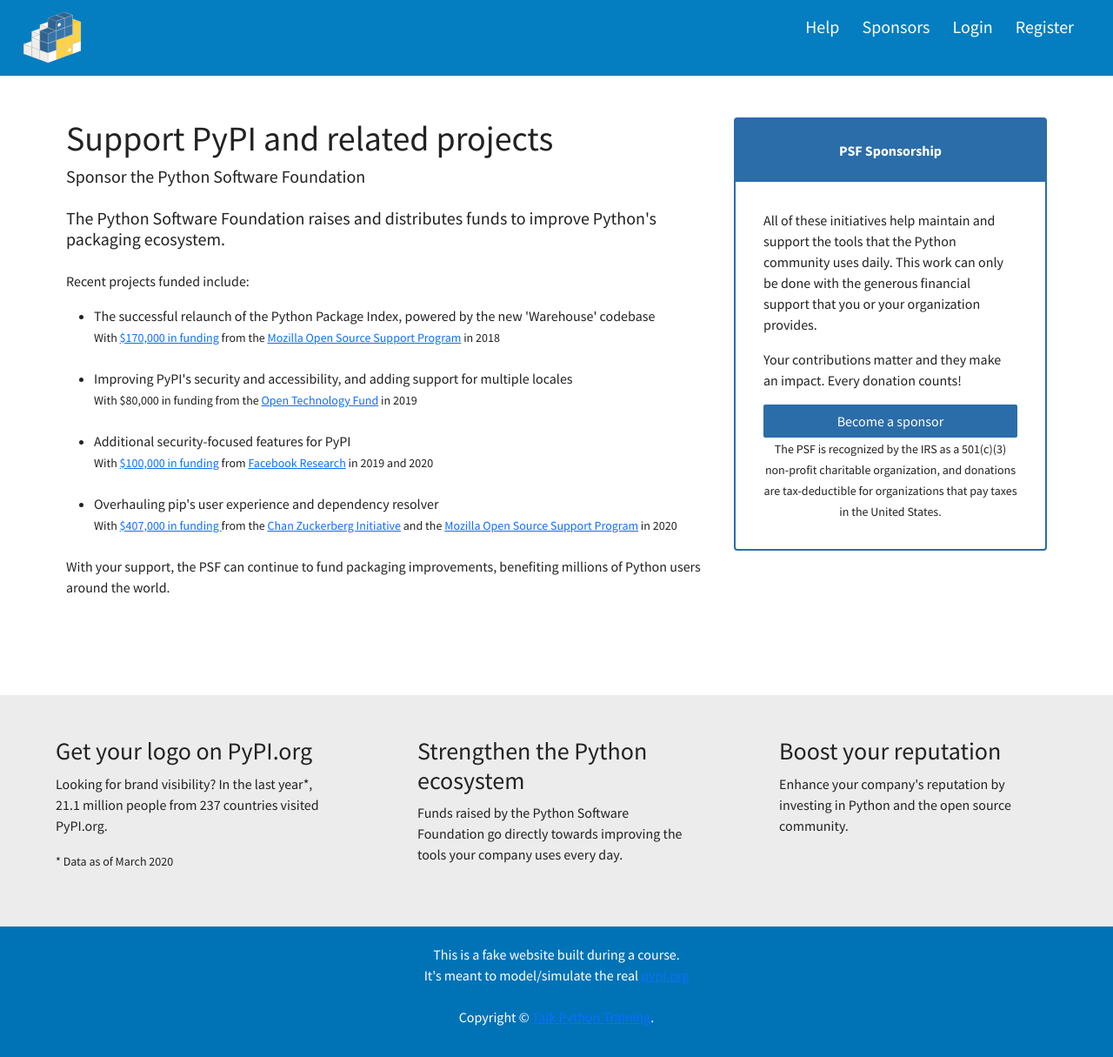
After one commit to BigMoonTech/PypiClone, a Flask app: page /sponsors in a window 1280 px wide. The commit adds this page. Shown: the whole page at 87% size. Run offline with Flask 2, Linux system fonts and the light colour scheme; some libraries are stand-ins or nearby versions.

Commit message:
Sponsor page added
Added a sponsor page. Added the css in its own file in the static directory. Created a new blueprint for the sponsor page and registered it in the app.py file.
Added an __init__.py to the project root.

```diff
--- a/pypi_org/app.py
+++ b/pypi_org/app.py
@@ -40,11 +40,13 @@
     from pypi_org.views import home_views
     from pypi_org.views import package_views
     from pypi_org.views import account_views
+    from pypi_org.views import sponsor_views
 
     app.register_blueprint(cms_views.blueprint)
     app.register_blueprint(home_views.blueprint)
     app.register_blueprint(package_views.blueprint)
     app.register_blueprint(account_views.blueprint)
+    app.register_blueprint(sponsor_views.blueprint)
 
 
 if __name__ == '__main__':
--- /dev/null
+++ b/pypi_org/static/css/sponsors.css
@@ -0,0 +1,49 @@
+.btn-sponsor {
+    background-color: #2B6DA8;
+    color: white;
+    border-radius: 2px;
+}
+
+.btn-sponsor:hover {
+    color: white;
+    background-color: #265377;
+}
+
+.card-body {
+    padding: 2rem 2rem;
+}
+
+.card {
+    height: auto;
+}
+
+.container-sponsor {
+    margin-left: 0;
+    margin-right: 0;
+}
+
+.sponsor {
+    margin: 3rem 4rem;
+}
+
+.sponsor-benefits {
+    background-color: #ECECEC;
+    display: inline-flex;
+    margin-left: 0;
+    margin-right: 0;
+}
+
+.sponsor-card {
+    border-color: #2B6DA8;
+    border-width: 2px;
+}
+
+.sponsor-card-header {
+    background-color: #2B6DA8;
+    color: white;
+    height: auto;
+}
+
+li {
+    margin-bottom: 1.5rem;
+}
--- a/pypi_org/templates/shared/_layout.html
+++ b/pypi_org/templates/shared/_layout.html
@@ -34,10 +34,10 @@
                 <div class="collapse navbar-collapse" id="navbar">
                     <ul class="navbar-nav ms-auto">
                         <li class="nav-item">
-                            <a class="nav-link" href="/">Donate</a>
+                            <a class="nav-link" href="/">Help</a>
                         </li>
                         <li class="nav-item">
-                            <a class="nav-link" href="/about">Help</a>
+                            <a class="nav-link" href="/sponsors">Sponsors</a>
                         </li>
 
                         {% if user_id %}
--- /dev/null
+++ b/pypi_org/templates/sponsors/sponsors.html
@@ -0,0 +1,110 @@
+{% extends "shared/_layout.html" %}
+
+{% block title %}About PiPi{% endblock %}
+
+{% block additional_css %}
+    <link rel="stylesheet" href="/static/css/sponsors.css">
+{% endblock %}
+
+{% block main_content %}
+    <div class="container-sponsor">
+        <div class="row sponsor">
+            <div class="col-lg-8">
+                <div class="mb-4">
+                    <h1>Support PyPI and related projects</h1>
+                    <h5>Sponsor the Python Software Foundation</h5>
+                </div>
+                <div class="mb-4">
+                    <h5>The Python Software Foundation raises and distributes funds to improve Python's packaging
+                    ecosystem.</h5>
+                </div>
+
+                <p>Recent projects funded include:</p>
+
+                <ul>
+                    <li>
+                        The successful relaunch of the Python Package Index, powered by the new 'Warehouse' codebase
+                        <br>
+                        <small>
+                            With <a href="https://pyfound.blogspot.com/2017/11/the-psf-awarded-moss-grant-pypi.html">
+                            $170,000 in funding</a> from the <a href="https://www.mozilla.org/en-US/moss/">
+                            Mozilla Open Source Support Program</a> in 2018
+                        </small>
+                    </li>
+                    <li>
+                        Improving PyPI's security and accessibility, and adding support for multiple locales
+                        <br>
+                        <small>
+                            With $80,000 in funding from the
+                            <a href="https://www.opentech.fund/results/supported-projects/pypi-improvements/">
+                                Open Technology Fund</a> in 2019
+                        </small>
+                    </li>
+                    <li>
+                        Additional security-focused features for PyPI
+                        <br>
+                        <small>
+                            With <a href="http://pyfound.blogspot.com/2018/12/upcoming-pypi-improvements-for-2019.html">
+                            $100,000 in funding</a> from <a href="https://research.fb.com/">Facebook Research</a>
+                            in 2019 and 2020
+                        </small>
+                    </li>
+                    <li>
+                        Overhauling pip's user experience and dependency resolver
+                        <br>
+                        <small>
+                            With <a href="https://pyfound.blogspot.com/2019/12/moss-czi-support-pip.html">
+                            $407,000 in funding </a> from the <a href="https://chanzuckerberg.com/eoss/">Chan Zuckerberg
+                            Initiative</a> and the <a href="https://www.mozilla.org/en-US/moss/">
+                            Mozilla Open Source Support Program</a> in 2020
+                        </small>
+                    </li>
+                </ul>
+                <p>With your support, the PSF can continue to fund packaging improvements, benefiting millions of Python
+                    users around the world.
+                </p>
+            </div>
+            <div class="col-lg-4">
+                <div class="card sponsor-card">
+                    <div class="sponsor-card-header">
+                        <div class="text-center m-4"><strong>PSF Sponsorship</strong></div>
+                    </div>
+                    <div class="card-body">
+                        <p>All of these initiatives help maintain and support the tools that the Python community uses
+                            daily. This work can only be done with the generous financial support that you or your
+                            organization provides.</p>
+                        <p>Your contributions matter and they make an impact. Every donation counts!</p>
+                        <div class="card-button text-center">
+                            <div class="d-grid gap-2">
+                                <a class="btn btn-sponsor" href="https://www.python.org/sponsors/application/">Become a
+                                    sponsor</a>
+                            </div>
+                            <small>The PSF is recognized by the IRS as a 501(c)(3) non-profit charitable organization,
+                                and
+                                donations are tax-deductible for organizations that pay taxes in the United
+                                States.</small>
+                        </div>
+                    </div>
+                </div>
+            </div>
+        </div>
+
+        <div class="row mt-5 sponsor-benefits px-3 py-5">
+            <div class="col-md-4 px-4 px-lg-5 py-4 py-md-0">
+                <h3>Get your logo on PyPI.org</h3>
+                <p>Looking for brand visibility? In the last year*, 21.1 million people from 237 countries visited
+                    PyPI.org.</p>
+                <p><small>* Data as of March 2020</small></p>
+            </div>
+            <div class="col-md-4 px-4 px-lg-5 py-4 py-md-0">
+                <h3>Strengthen the Python ecosystem</h3>
+                <p>Funds raised by the Python Software Foundation go directly towards improving the tools your company
+                    uses every day.</p>
+            </div>
+            <div class="col-md-4 px-4 px-lg-5 py-4 py-md-0">
+                <h3>Boost your reputation</h3>
+                <p>Enhance your company's reputation by investing in Python and the open source community.</p>
+            </div>
+        </div>
+    </div>
+{% endblock %}
--- /dev/null
+++ b/pypi_org/views/sponsor_views.py
@@ -0,0 +1,13 @@
+import flask
+
+from pypi_org.infrastructure.view_modifiers import response
+from pypi_org.viewmodels.shared.viewmodel_base import ViewModelBase
+
+blueprint = flask.Blueprint('sponsors', __name__, template_folder='templates')
+
+
+@blueprint.route('/sponsors')
+@response(template_file='sponsors/sponsors.html')
+def sponsors():
+    viewmodel = ViewModelBase()
+    return viewmodel.to_dict()
```
Also changed, not shown: pypi_org/__init__.py (added).
